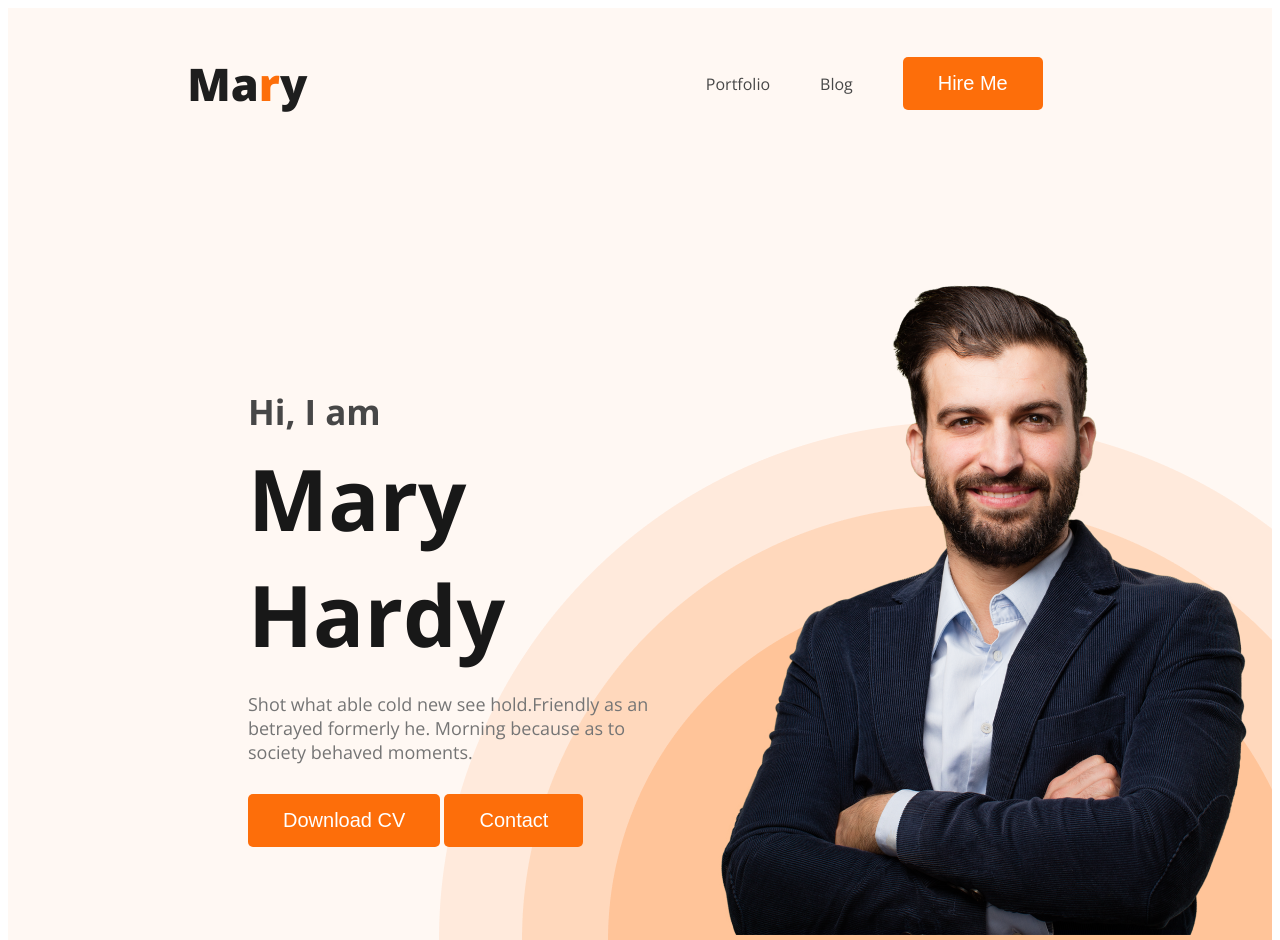
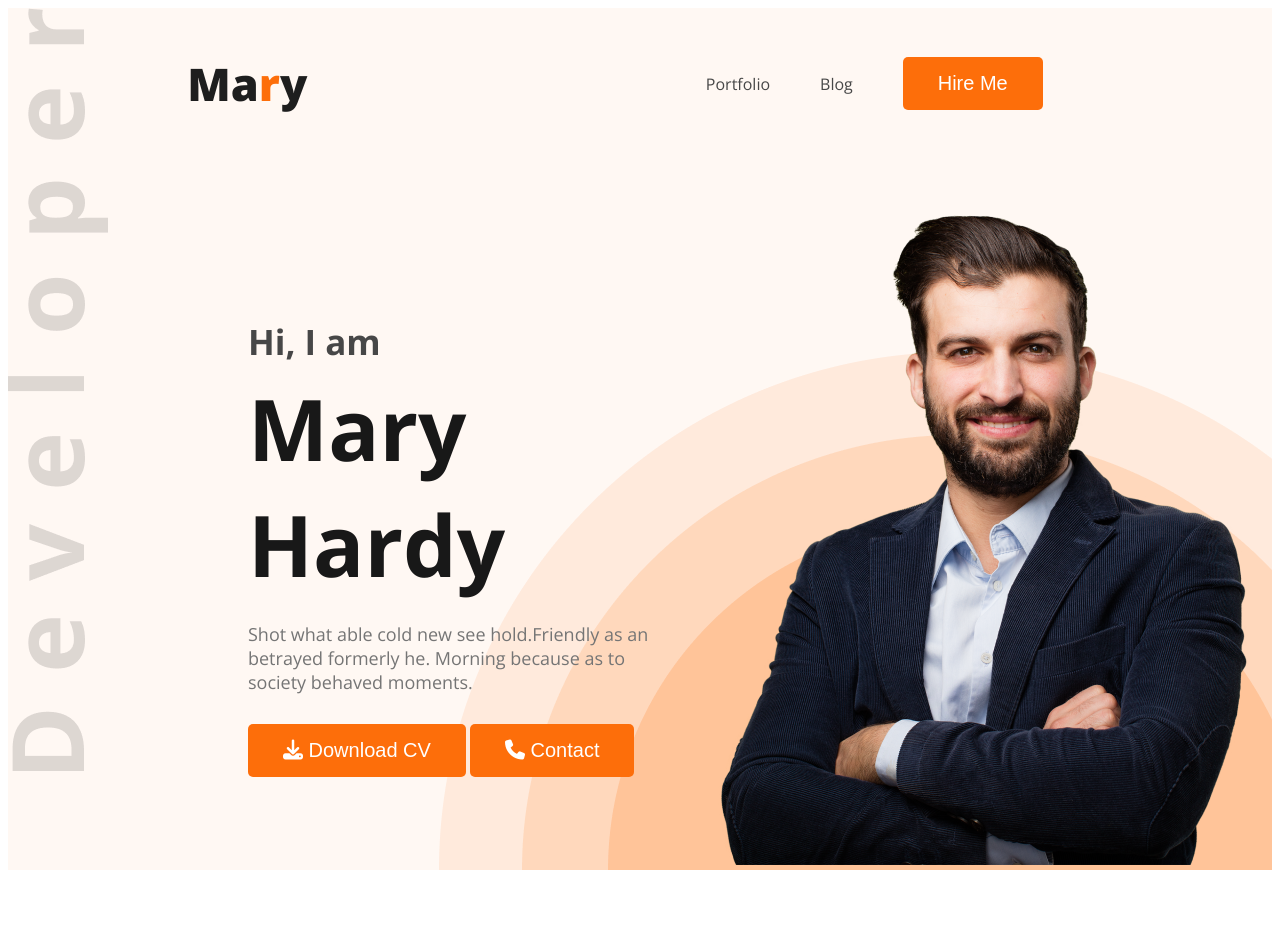
Before and after one commit to Jo888404/portfolio, a plain HTML site: page index.html in a window 1280 px wide. Shown: the top 940 px of the page. Drawn offline with nearby package versions, Linux system fonts and the light colour scheme.

Commit message:
font-awesome addd

```diff
--- a/index.html
+++ b/index.html
@@ -10,6 +10,8 @@
 
 
     <link rel="stylesheet" href="style/portfolio.css">
+
+    <script src="https://kit.fontawesome.com/80391a0054.js" crossorigin="anonymous"></script>
 </head>
 <body>
     <header class="header">
@@ -32,8 +34,8 @@
                 <p class="banner-description">
                     Shot what able cold new see hold.Friendly as an betrayed formerly he. Morning because as to society behaved moments.
                 </p>
-                <button class="btn-primary">Download CV</button>
-                <button class="btn-primary">Contact</button>
+                <button class="btn-primary"> <i class="fa-solid fa-download"></i> Download CV</button>
+                <button class="btn-primary"><i class="fa-solid fa-phone"></i> Contact</button>
 
             </div>
             <div class="banner-pic">
@@ -194,7 +196,7 @@
                </div>
             </div>
             <div class="download-btn">
-                <button  class="btn-primary ">Download CV</button>
+                <button  class="btn-primary "><i class="fa-solid fa-download"></i> Download CV</button>
             </div>
 
         </section>
--- a/style/portfolio.css
+++ b/style/portfolio.css
@@ -52,14 +52,14 @@ nav li a{
 
 .header{
     background-color: #FFF8F3;
-    background-image: url(../images/header_bg.png);
+    background-image: url('../images/header_bg.png'), url('../images/developer.png');
     background-repeat: no-repeat;
-    background-position: bottom right;
+    background-position: bottom right, top left;
 
 }
 .banner{
     display: flex;
-    padding: 100px 100px 0px 240px;
+    padding: 30px 100px 0px 240px;
     align-items: center;
     justify-content: space-between;
 
```
